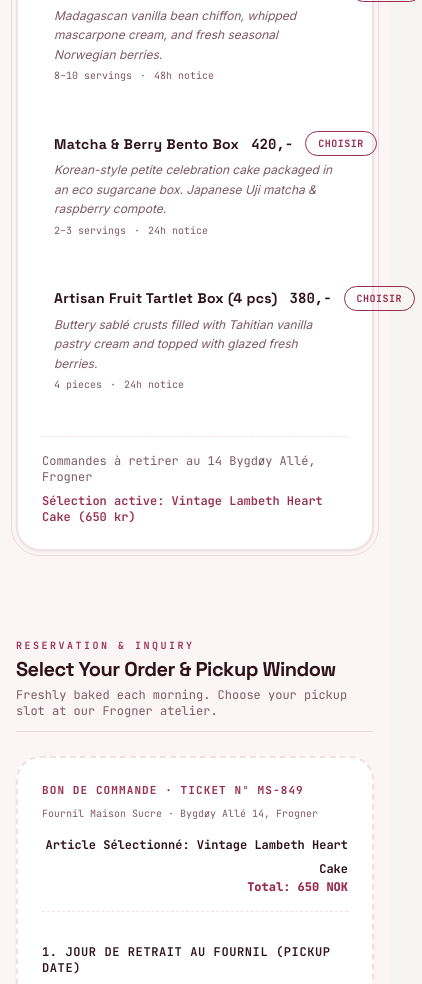
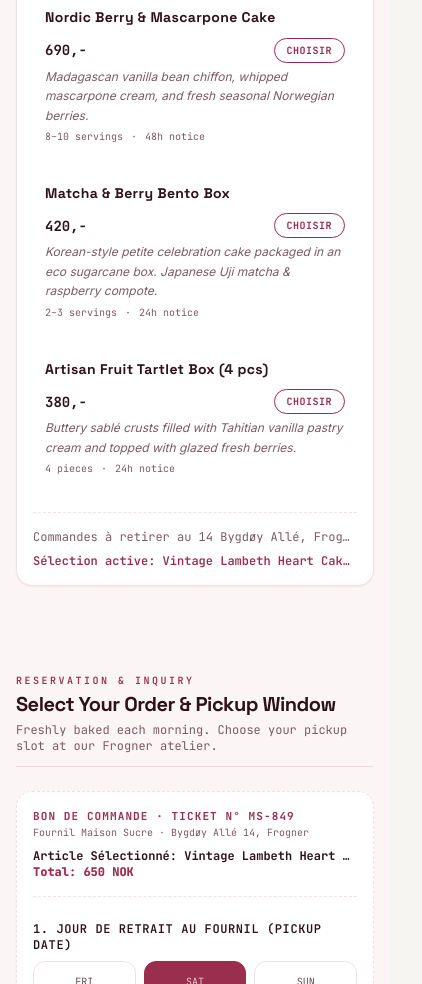
Before and after one commit to abdisalam02/portfolio-dashboard, a Next.js app: page /demo in a window 390 px wide. Shown: the part 2640-3624 px from the top of the page, 422 px wide, since content can reach past the window. Built offline with nearby package versions, Linux system fonts and the light colour scheme.

Commit message:
fix(demo): eliminate horizontal overflow in bakery carte menu on mobile devices

```diff
--- a/src/components/demo/BookingDropTemplate.tsx
+++ b/src/components/demo/BookingDropTemplate.tsx
@@ -945,12 +945,10 @@ export default function BookingDropTemplate({ niche = "cakes" }: BookingDropTemp
 
             {/* Parisian Carte Sheet (Continuous Layout, Zero SaaS Cards) */}
             <div
-              className="p-6 sm:p-10 rounded-3xl border-2 transition-all space-y-8 shadow-sm"
+              className="p-4 sm:p-8 md:p-10 rounded-2xl sm:rounded-3xl border transition-all space-y-6 sm:space-y-8 shadow-sm overflow-hidden"
               style={{
                 backgroundColor: activePalette.cardBg,
                 borderColor: activePalette.border,
-                outline: `1px solid ${activePalette.border}`,
-                outlineOffset: "4px",
               }}
             >
               {/* Carte Top Title Ornament */}
@@ -967,7 +965,7 @@ export default function BookingDropTemplate({ niche = "cakes" }: BookingDropTemp
               </div>
 
               {/* Items List - Continuous Dot-Leader Brasserie Lines */}
-              <div className="space-y-6">
+              <div className="space-y-4 sm:space-y-6">
                 {filteredServices.map((service) => {
                   const isChosen = selectedService.id === service.id;
                   return (
@@ -983,34 +981,34 @@ export default function BookingDropTemplate({ niche = "cakes" }: BookingDropTemp
                       }}
                     >
                       {/* Top Line: Title + Dot Leader + Price */}
-                      <div className="flex items-baseline justify-between gap-3">
-                        <div className="flex items-baseline gap-2 flex-shrink-0">
+                      <div className="flex flex-col sm:flex-row sm:items-baseline justify-between gap-1.5 sm:gap-3">
+                        <div className="flex items-baseline gap-2 min-w-0 flex-1">
                           <h4
-                            className="text-sm sm:text-base font-bold font-heading tracking-wide transition-colors"
+                            className="text-sm sm:text-base font-bold font-heading tracking-wide transition-colors leading-snug break-words"
                             style={{ color: isChosen ? activePalette.accent : activePalette.text }}
                           >
                             {service.name}
                           </h4>
-                          <span className="text-[11px] font-mono italic opacity-60 hidden sm:inline" style={{ color: activePalette.muted }}>
+                          <span className="text-[11px] font-mono italic opacity-60 hidden sm:inline flex-shrink-0" style={{ color: activePalette.muted }}>
                             ({service.servings || service.leadTime})
                           </span>
                         </div>
 
-                        {/* Dot Leader Bridge */}
+                        {/* Dot Leader Bridge (Desktop only) */}
                         <div
                           className="flex-1 border-b border-dotted mx-2 hidden sm:block opacity-30"
                           style={{ borderColor: activePalette.text }}
                         />
 
                         {/* Price & Action */}
-                        <div className="flex items-center gap-3 flex-shrink-0">
-                          <span className="text-sm sm:text-base font-bold font-mono" style={{ color: activePalette.text }}>
+                        <div className="flex items-center justify-between sm:justify-end gap-3 flex-shrink-0 pt-1 sm:pt-0">
+                          <span className="text-sm sm:text-base font-bold font-mono whitespace-nowrap" style={{ color: activePalette.text }}>
                             {service.price > 0 ? `${service.price},-` : "Offert"}
                           </span>
 
                           <button
                             type="button"
-                            className="px-3 py-1 rounded-full text-[10px] font-mono font-bold uppercase tracking-wider transition-all"
+                            className="px-3 py-1 rounded-full text-[10px] font-mono font-bold uppercase tracking-wider transition-all whitespace-nowrap"
                             style={{
                               backgroundColor: isChosen ? activePalette.accent : "transparent",
                               color: isChosen ? activePalette.accentFg : activePalette.accent,
@@ -1045,8 +1043,8 @@ export default function BookingDropTemplate({ niche = "cakes" }: BookingDropTemp
                 className="pt-4 border-t border-dashed flex flex-col sm:flex-row sm:items-center justify-between gap-2 text-xs font-mono"
                 style={{ borderColor: activePalette.border, color: activePalette.muted }}
               >
-                <span>Commandes à retirer au 14 Bygdøy Allé, Frogner</span>
-                <span className="font-semibold" style={{ color: activePalette.accent }}>
+                <span className="truncate">Commandes à retirer au 14 Bygdøy Allé, Frogner</span>
+                <span className="font-semibold truncate max-w-full" style={{ color: activePalette.accent }}>
                   Sélection active: {selectedService.name} ({selectedService.price} kr)
                 </span>
               </div>
@@ -1442,7 +1440,7 @@ export default function BookingDropTemplate({ niche = "cakes" }: BookingDropTemp
             config.id === "cakes" ? (
               <form
                 onSubmit={handleBookingSubmit}
-                className="rounded-3xl border-2 border-dashed p-6 sm:p-10 space-y-8 shadow-sm relative"
+                className="rounded-2xl sm:rounded-3xl border border-dashed p-4 sm:p-8 md:p-10 space-y-6 sm:space-y-8 shadow-sm relative overflow-hidden"
                 style={{
                   backgroundColor: activePalette.cardBg,
                   borderColor: activePalette.border,
@@ -1450,16 +1448,16 @@ export default function BookingDropTemplate({ niche = "cakes" }: BookingDropTemp
               >
                 {/* Perforated Chit Top Header */}
                 <div className="flex flex-col sm:flex-row sm:items-center justify-between gap-2 pb-4 border-b border-dashed" style={{ borderColor: activePalette.border }}>
-                  <div>
-                    <span className="text-[11px] font-mono font-bold uppercase tracking-widest block" style={{ color: activePalette.accent }}>
+                  <div className="min-w-0">
+                    <span className="text-[11px] font-mono font-bold uppercase tracking-widest block truncate" style={{ color: activePalette.accent }}>
                       BON DE COMMANDE · TICKET N° MS-849
                     </span>
-                    <span className="text-[10px] font-mono" style={{ color: activePalette.muted }}>
+                    <span className="text-[10px] font-mono block truncate" style={{ color: activePalette.muted }}>
                       Fournil Maison Sucre · Bygdøy Allé 14, Frogner
                     </span>
                   </div>
-                  <div className="text-right">
-                    <span className="text-xs font-mono font-bold" style={{ color: activePalette.text }}>
+                  <div className="text-left sm:text-right min-w-0">
+                    <span className="text-xs font-mono font-bold block truncate" style={{ color: activePalette.text }}>
                       Article Sélectionné: {selectedService.name}
                     </span>
                     <span className="text-xs font-mono block font-black" style={{ color: activePalette.accent }}>
```
